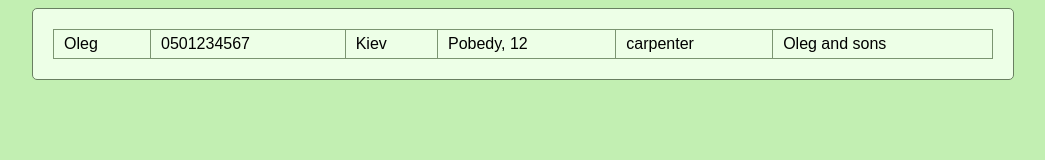
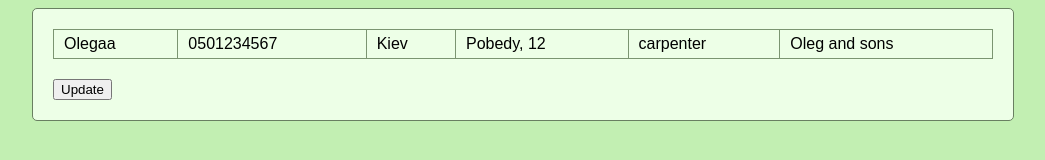
Before and after one commit to artemean/PhoneBook-Backbone, a website: page index.html in a window 1280 px wide. Shown: the whole page, without its empty margins (117-1162 px from the left). Drawn offline with Linux system fonts and the light colour scheme.

Commit message:
first single view-model

```diff
--- a/css/app.css
+++ b/css/app.css
@@ -23,6 +23,7 @@ body {
 
 table {
 	border-collapse: collapse;
+	margin: 0 0 20px;
 }
 
 td {
--- a/data/oleg.json
+++ b/data/oleg.json
@@ -1,6 +1,6 @@
 {
 	"id": 1,
-	"name": "Oleg",
+	"name": "Olegaa",
 	"phone": "0501234567",
 	"address": {
 		"city": "Kiev",
--- a/js/app/list/model.js
+++ b/js/app/list/model.js
@@ -4,19 +4,32 @@ var PhoneBookApp = (function (app) {
 	app.models = app.models || {};
 
 	app.models.BookItem = Backbone.Model.extend({
+		defaults: {
+			name: '',
+			phone: '',
+			address: {
+				city: '',
+				street: '',
+				building: ''
+			},
+			job: '',
+			organisation: ''
+		},
+
 		url: 'data/oleg.json'
 	});
 
-	app.models.bookItem1 = new app.models.BookItem();
+	// app.models.bookItem1 = new app.models.BookItem();
 
-	app.models.bookItem1.fetch({
-		success: function() {
-	          console.log("JSON file load was successful", app.models.bookItem1.toJSON());
-	    },
-	    error: function(){
-	       console.log('There was some error in loading and processing the JSON file');
-	    }
-	});
+	// app.models.bookItem1.fetch({
+	// 	success: function() {
+	//           console.log("JSON file load was successful", app.models.bookItem1.toJSON());
+	//     },
+	//     error: function(){
+	//        console.log('There was some error in loading and processing the JSON file');
+	//     }
+	// });
+
 
 
 	return app;
--- a/js/app/list/view.js
+++ b/js/app/list/view.js
@@ -2,11 +2,30 @@ var PhoneBookApp = (function (app) {
 	app = app || {};
 
 	app.views = app.views || {};
+	app.models = app.models || {};
 
 	app.views.ItemView = Backbone.View.extend({
 		tagName: 'tr',
 		template: _.template('<td><%= name %></td><td><%= phone %></td><td><%= address.city %></td><td><%= address.street %>, <%= address.building %></td><td><%= job %></td><td><%= organisation %></td>'),
-		model: app.models.bookItem1,
+		// model: app.models.bookItem1,
+
+		initialize: function () {
+			// the same as below
+			// this.listenTo(model, 'change', function)
+			var self = this;
+
+			this.model.fetch();
+
+			this.model.on('change', this.onModelChange.bind(this));
+			// this.model.on('change', function () {
+			// 	self.onModelChange.apply(this);
+			// });
+		},
+
+		onModelChange: function () {
+			this.render();
+			console.log(this);
+		},
 
 		render: function(){
 			this.$el.html(this.template(this.model.attributes));
@@ -14,5 +33,19 @@ var PhoneBookApp = (function (app) {
 		}
 	});
 
+	// app.models.bookItem1.on('change', function(){
+	// 	// var s = app.views.ItemView;
+	// 	// s.$('table').append(s.itemView.render());
+	// 	console.log('changed');
+	// });
+
+
+
+	// app.renderSingleItem = function() {
+
+	// };
+
+
+
 	return app;
 })(PhoneBookApp);
--- a/js/app/main/mainView.js
+++ b/js/app/main/mainView.js
@@ -7,23 +7,38 @@ var PhoneBookApp = (function (app) {
 	app.views.MainView = Backbone.View.extend({
 		tagName: 'section',
 		className: 'phonebook',
-		template: _.template('<table></table>'),
+		template: _.template('<table></table><button class="update">Update</button>'),
+
+		events: {
+			'click .update': 'updateAll'
+		},
 
 		initialize: function () {
-			this.itemView = new app.views.ItemView();
+			var model = new app.models.BookItem();
+
+			this.itemView = new app.views.ItemView({model: model});
 		},
 
 		render: function () {
-			var self = this;
 
-			self.$el.html(self.template());
-			app.models.bookItem1.on('change', function(){
-				self.$('table').append(self.itemView.render());
-			});
+			this.$el.html(this.template());
+			this.$('table').append(this.itemView.render());
+			// app.models.bookItem1.on('change', function(){
+			// 	self.$('table').append(self.itemView.render());
+			// 	console.log(self);
+			// });
 
-			return self.$el;
+			return this.$el;
+		},
+
+		updateAll: function () {
+			console.log('clicked');
+			this.model.fetch();
+			this.render();
 		}
 	});
 
+	console.log(app.views.MainView);
+
 	return app;
 })(PhoneBookApp);
```
